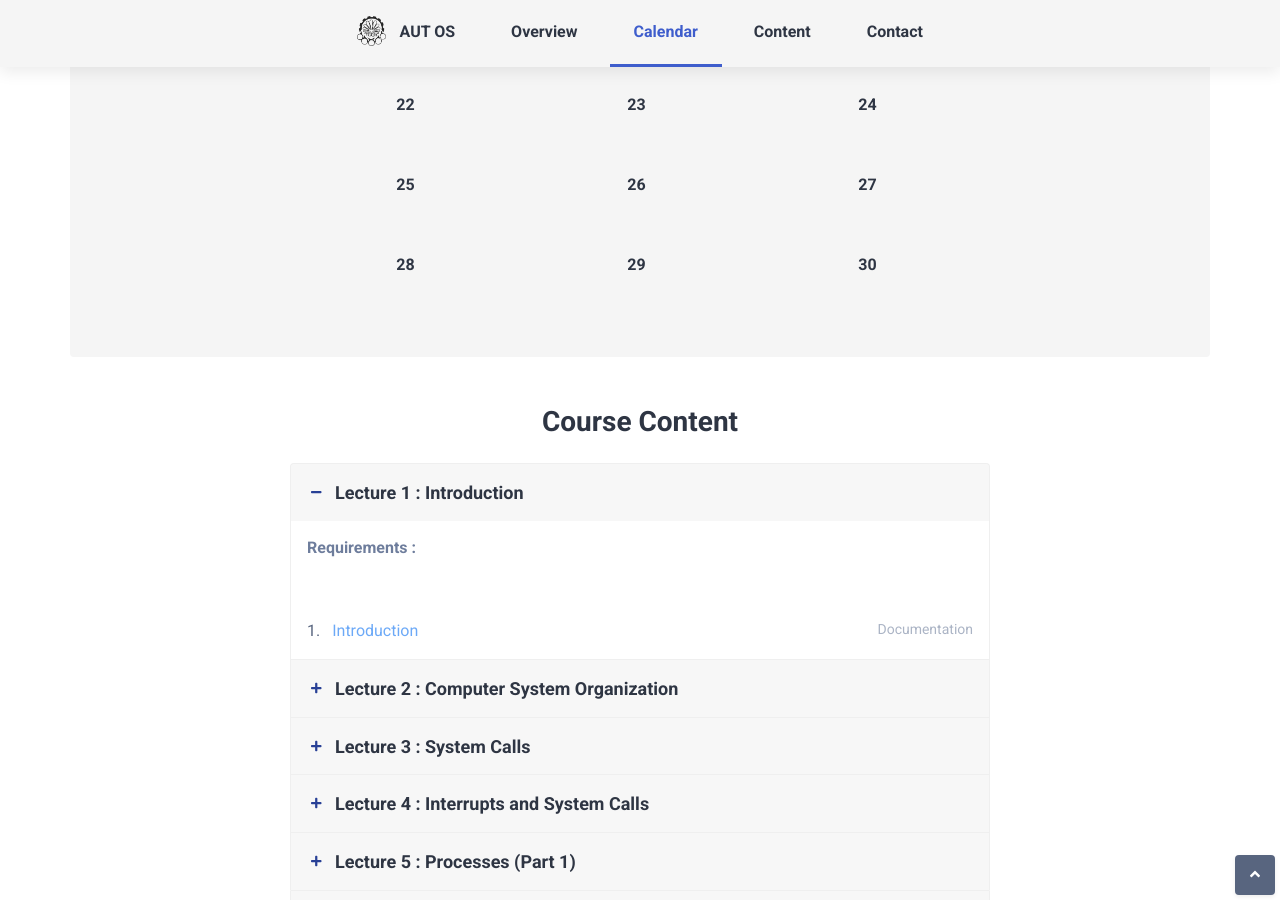
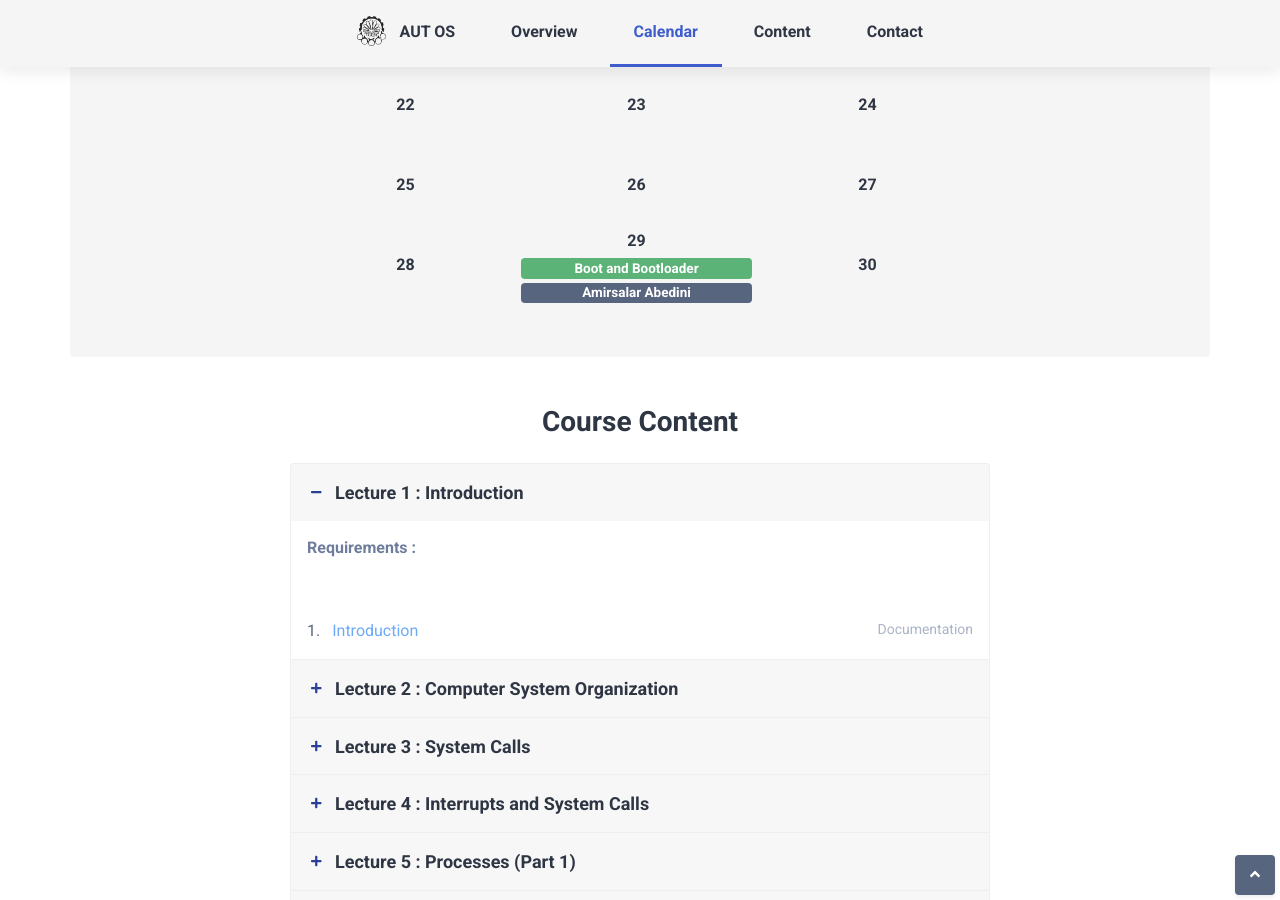
Before and after one commit to OS-CE-AUT/os-ce-aut.github.io, a Jekyll site: the page built from index.html, in a window 1280 px wide and 900 px high, scrolled down 1704 px. Built offline with Jekyll 4.4.1, drawn with Linux system fonts in a browser that asks for light colours; comment, search, counter and statistics services are not loaded.

Commit message:
feat: complete calendar

```diff
--- a/_data/calendar.yml
+++ b/_data/calendar.yml
@@ -59,6 +59,8 @@ months:
       - day: 28
 
       - day: 29
+        topic: Boot and Bootloader
+        presenter: Amirsalar Abedini
 
       - day: 30
 
```
